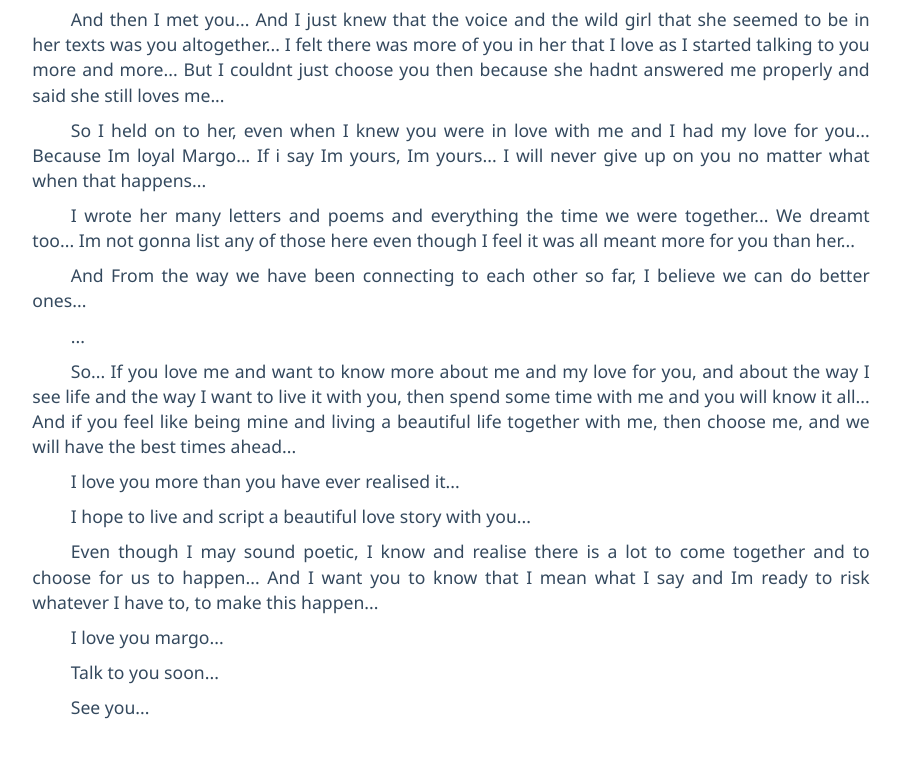
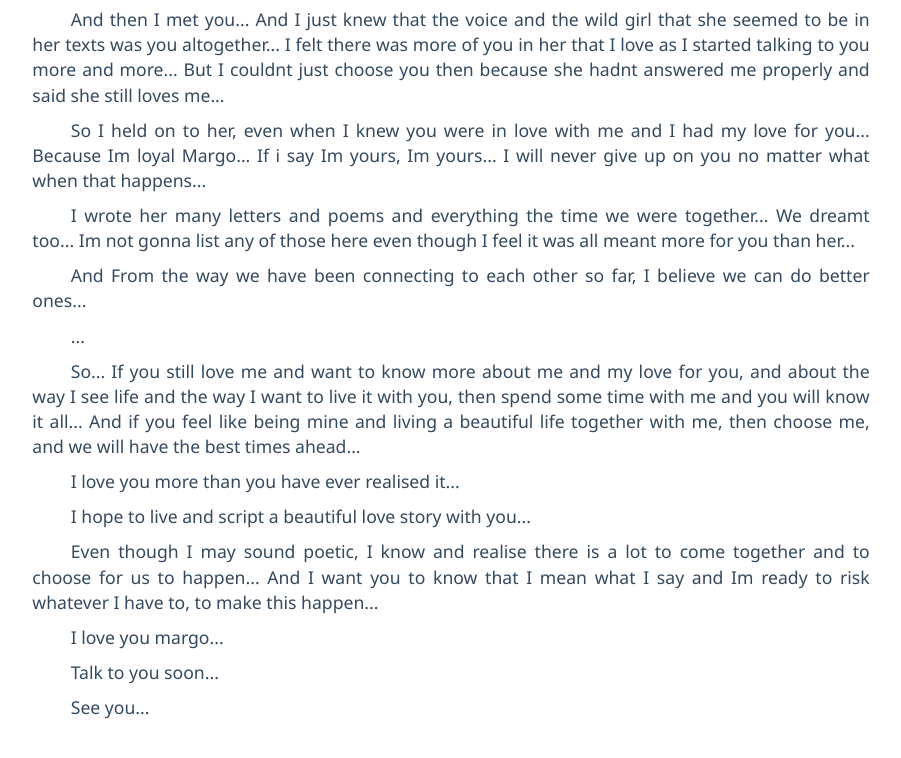
Before and after one commit to formypearl/formypearl, a plain HTML site: page index.html at #!/openletter in a window 1280 px wide. Shown: the part 1685-2443 px from the top of the page, without its empty margins (189-1090 px from the left). Drawn offline with nearby package versions, Linux system fonts and the light colour scheme; some packages are replaced by stand-ins of ours.

Commit message:
Add files via upload

```diff
--- a/pages/openletter.html
+++ b/pages/openletter.html
@@ -63,7 +63,7 @@
                 <p>I wrote her many letters and poems and everything the time we were together... We dreamt too... Im not gonna list any of those here even though I feel it was all meant more for you than her...</p>
                 <p>And From the way we have been connecting to each other so far, I believe we can do better ones...</p>
                 <p>...</p>
-                <p>So... If you love me and want to know more about me and my love for you, and about the way I see life and the way I want to live it with you, then spend some time with me and you will know it all... And if you feel like being mine and living a beautiful life together with me, then choose me, and we will have the best times ahead...</p>
+                <p>So... If you still love me and want to know more about me and my love for you, and about the way I see life and the way I want to live it with you, then spend some time with me and you will know it all... And if you feel like being mine and living a beautiful life together with me, then choose me, and we will have the best times ahead...</p>
                 <p>I love you more than you have ever realised it...</p>
                 <p>I hope to live and script a beautiful love story with you...</p>
                 <p>Even though I may sound poetic, I know and realise there is a lot to come together and to choose for us to happen... And I want you to know that I mean what I say and Im ready to risk whatever I have to, to make this happen...</p>
```
